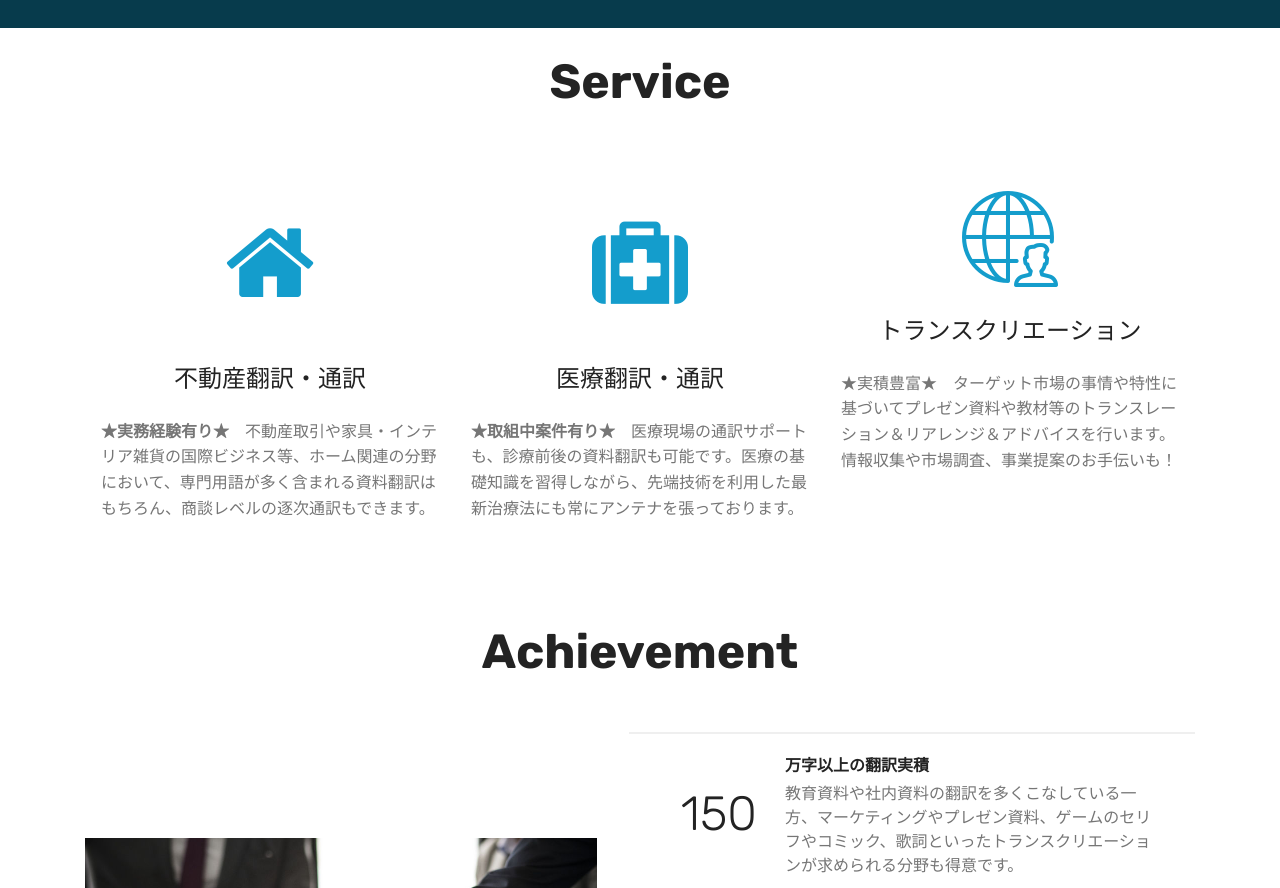
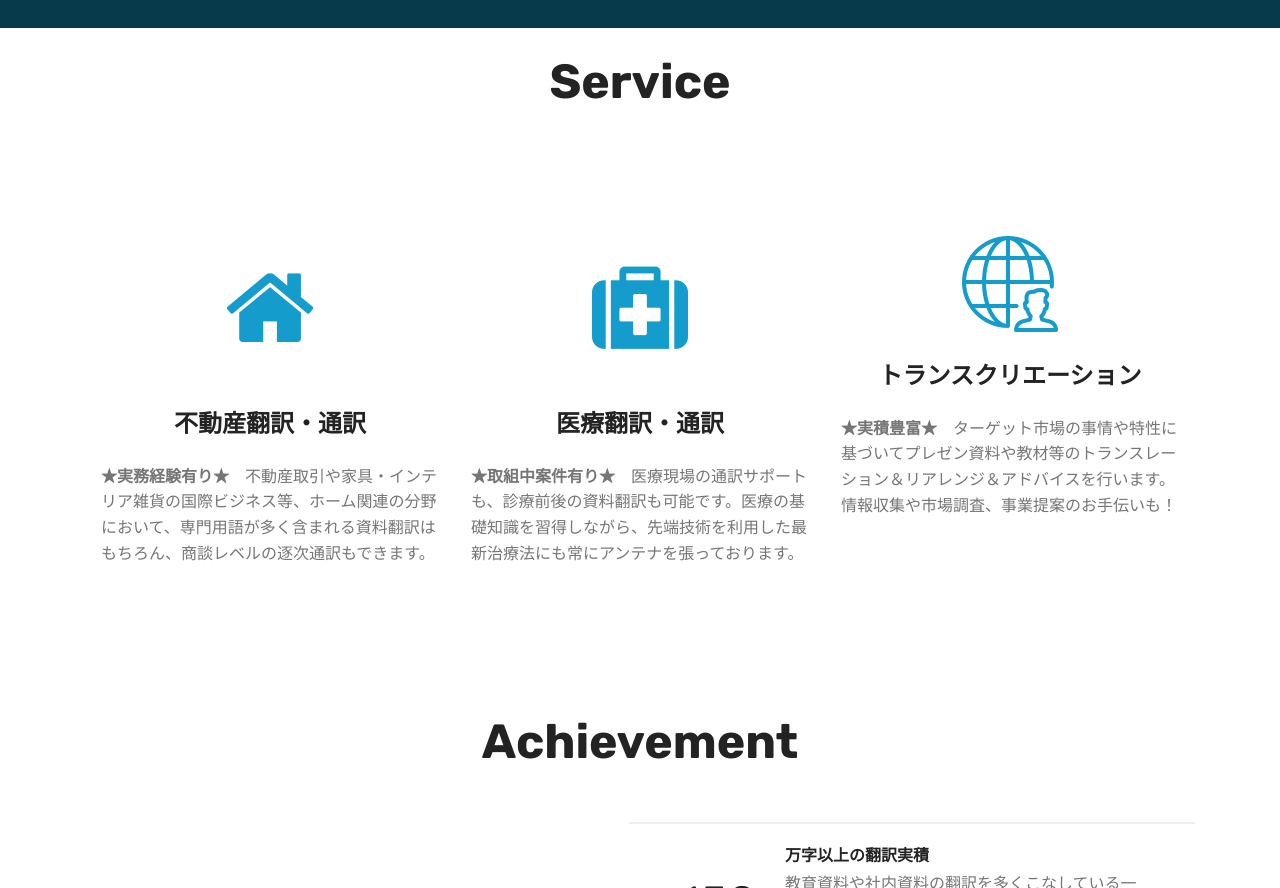
Before and after one commit to kon-translation/kon-translation.github.io, a plain HTML site: page index.html in a window 1280 px wide. Shown: the part 668-1556 px from the top of the page. Drawn offline with Linux system fonts and the light colour scheme; files whose address does not match are found by name.

Commit message:
create github pages

```diff
--- a/assets/mobirise/css/mbr-additional.css
+++ b/assets/mobirise/css/mbr-additional.css
@@ -1456,22 +1456,22 @@ body {
 .cid-rxVmCg2eHS .mbr-section-subtitle {
   color: #767676;
 }
-.cid-rybvanUTgy {
-  padding-top: 45px;
-  padding-bottom: 45px;
+.cid-ryhoDOcqVC {
+  padding-top: 90px;
+  padding-bottom: 90px;
   background-color: #ffffff;
 }
-.cid-rybvanUTgy .mbr-text {
+.cid-ryhoDOcqVC .mbr-text {
   color: #767676;
   text-align: left;
 }
-.cid-rybvanUTgy h4 {
+.cid-ryhoDOcqVC h4 {
   text-align: center;
 }
-.cid-rybvanUTgy p {
+.cid-ryhoDOcqVC p {
   text-align: center;
 }
-.cid-rybvanUTgy .card-img span {
+.cid-ryhoDOcqVC .card-img span {
   font-size: 96px;
   color: #149dcc;
 }
--- a/index.html
+++ b/index.html
@@ -55,7 +55,7 @@
                 <div class="form-container">
                     <div class="media-container-column" data-form-type="formoid">
                         <!---Formbuilder Form--->
-                        <form action="https://mobirise.com/" method="POST" class="mbr-form form-with-styler" data-form-title="Mobirise Form"><input type="hidden" name="email" data-form-email="true" value="2fC8fgsEX4ZlfKQV0qabDhN928RjSEotBSdKdEZwOgBj8Hcsg7tonOFGbac1cPIY2mOmkeqbl4rdxafFIZpALQuZc/NoeKlMAs2bx7eEKSDhdsQkPgjlhuaSr4MRT+28">
+                        <form action="https://mobirise.com/" method="POST" class="mbr-form form-with-styler" data-form-title="Mobirise Form"><input type="hidden" name="email" data-form-email="true" value="d5RzXIWEtQlucayxILcviLO/j2ytZAfqgjYF0AW6CnxSSDq5UzUVdPDCN1+g0F+IUHq2pJIO4QTbb3ri6bllTl7WEv+aSuENxBG2VK8cf+ObKxR3tt7g2OV2DjZiccE7">
                             <div class="row">
                                 <div hidden="hidden" data-form-alert="" class="alert alert-success col-12">Thanks for filling out the form!</div>
                                 <div hidden="hidden" data-form-alert-danger="" class="alert alert-danger col-12">
@@ -104,7 +104,7 @@
     </div>
 </section>
 
-<section class="features1 cid-rybvanUTgy" id="features1-1a">
+<section class="features1 cid-ryhoDOcqVC" id="features1-1b">
 
 
 
@@ -117,8 +117,12 @@
                     <span class="mbr-iconfont fa-home fa"></span>
                 </div>
                 <div class="card-box">
-                    <h4 class="card-title py-3 mbr-fonts-style display-5">不動産翻訳・通訳</h4>
-                    <p class="mbr-text mbr-fonts-style display-7"><strong>★実務経験有り★</strong>　不動産取引や家具・インテリア雑貨の国際ビジネス等、ホーム関連の分野において、専門用語が多く含まれる資料翻訳はもちろん、商談レベルの逐次通訳もできます。<br></p>
+                    <h4 class="card-title py-3 mbr-fonts-style display-5"><strong>
+                        不動産翻訳・通訳
+                    </strong></h4>
+                    <p class="mbr-text mbr-fonts-style display-7"><strong>
+                        ★実務経験有り★</strong>　不動産取引や家具・インテリア雑貨の国際ビジネス等、ホーム関連の分野において、専門用語が多く含まれる資料翻訳はもちろん、商談レベルの逐次通訳もできます。
+                    </p>
                 </div>
             </div>
 
@@ -127,8 +131,12 @@
                     <span class="mbr-iconfont fa-medkit fa"></span>
                 </div>
                 <div class="card-box">
-                    <h4 class="card-title py-3 mbr-fonts-style display-5">医療翻訳・通訳</h4>
-                    <p class="mbr-text mbr-fonts-style display-7"><strong>★取組中案件有り★</strong>　医療現場の通訳サポートも、診療前後の資料翻訳も可能です。医療の基礎知識を習得しながら、先端技術を利用した最新治療法にも常にアンテナを張っております。<br></p>
+                    <h4 class="card-title py-3 mbr-fonts-style display-5"><strong>
+                        医療翻訳・通訳
+                    </strong></h4>
+                    <p class="mbr-text mbr-fonts-style display-7"><strong>
+                        ★取組中案件有り★</strong>　医療現場の通訳サポートも、診療前後の資料翻訳も可能です。医療の基礎知識を習得しながら、先端技術を利用した最新治療法にも常にアンテナを張っております。
+                    </p>
                 </div>
             </div>
 
@@ -137,8 +145,12 @@
                     <span class="mbr-iconfont icon54-v2-global"></span>
                 </div>
                 <div class="card-box">
-                    <h4 class="card-title py-3 mbr-fonts-style display-5">トランスクリエーション</h4>
-                    <p class="mbr-text mbr-fonts-style display-7">★実積豊富★　ターゲット市場の事情や特性に基づいてプレゼン資料や教材等のトランスレーション＆リアレンジ＆アドバイスを行います。情報収集や市場調査、事業提案のお手伝いも！</p>
+                    <h4 class="card-title py-3 mbr-fonts-style display-5"><strong>
+                        トランスクリエーション
+                    </strong></h4>
+                    <p class="mbr-text mbr-fonts-style display-7"><strong>
+                        ★実積豊富★</strong>　ターゲット市場の事情や特性に基づいてプレゼン資料や教材等のトランスレーション＆リアレンジ＆アドバイスを行います。情報収集や市場調査、事業提案のお手伝いも！
+                    </p>
                 </div>
             </div>
 
```
Also changed, not shown: assets/images/mbr-favicon.png (added), 1 other file.
